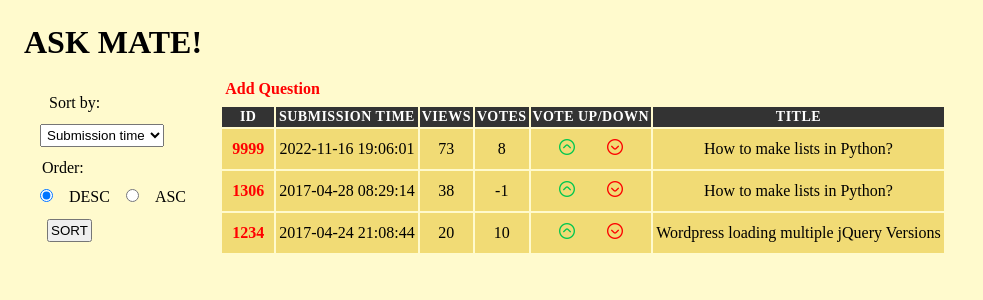
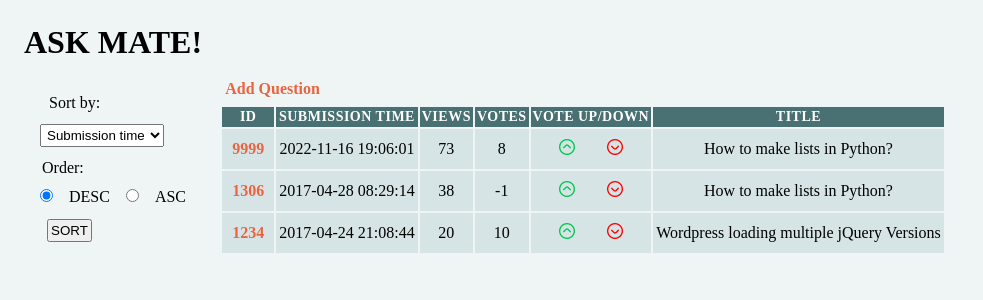
Before and after one commit to dapie346/AskMate, a Flask app: page / in a window 1280 px wide. Shown: the top 300 px of the page, without its empty margins (0-983 px from the left). Run offline with Flask 2, Linux system fonts and the light colour scheme.

Commit message:
Changed colours of the website

```diff
--- a/static/style.css
+++ b/static/style.css
@@ -5,12 +5,12 @@
 }
 
 body {
-    background-color: lemonchiffon;
+    background-color: #EFF5F5;
 }
 
 a {
     text-decoration: none;
-    color: red;
+    color: #EB6440;
     font-weight: bold;
 }
 
@@ -23,7 +23,7 @@ a:hover  {
 
 }
 thead {
-    background-color: #333;
+    background-color: #497174;
     color: white;
     font-size: 0.875rem;
     text-transform: uppercase;
@@ -31,7 +31,7 @@ thead {
 }
 
 tbody {
-    background-color: #F1DB75FF;
+    background-color: #D6E4E5;
 
 }
 
```
